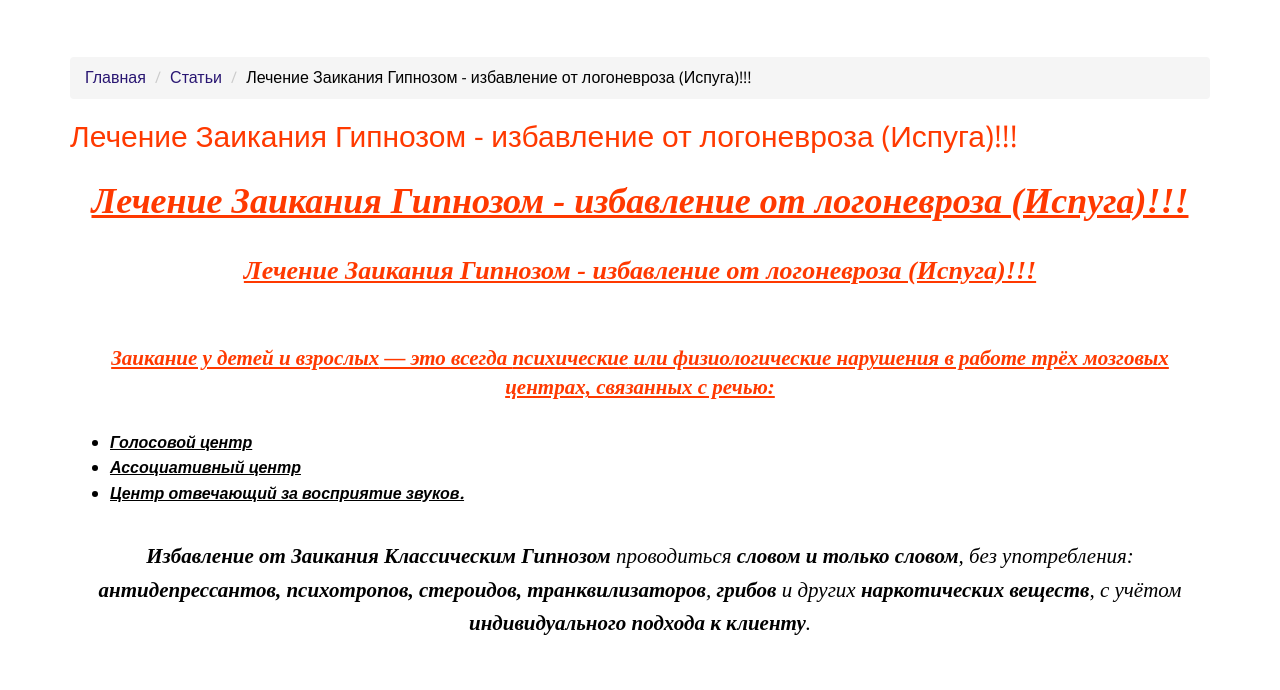
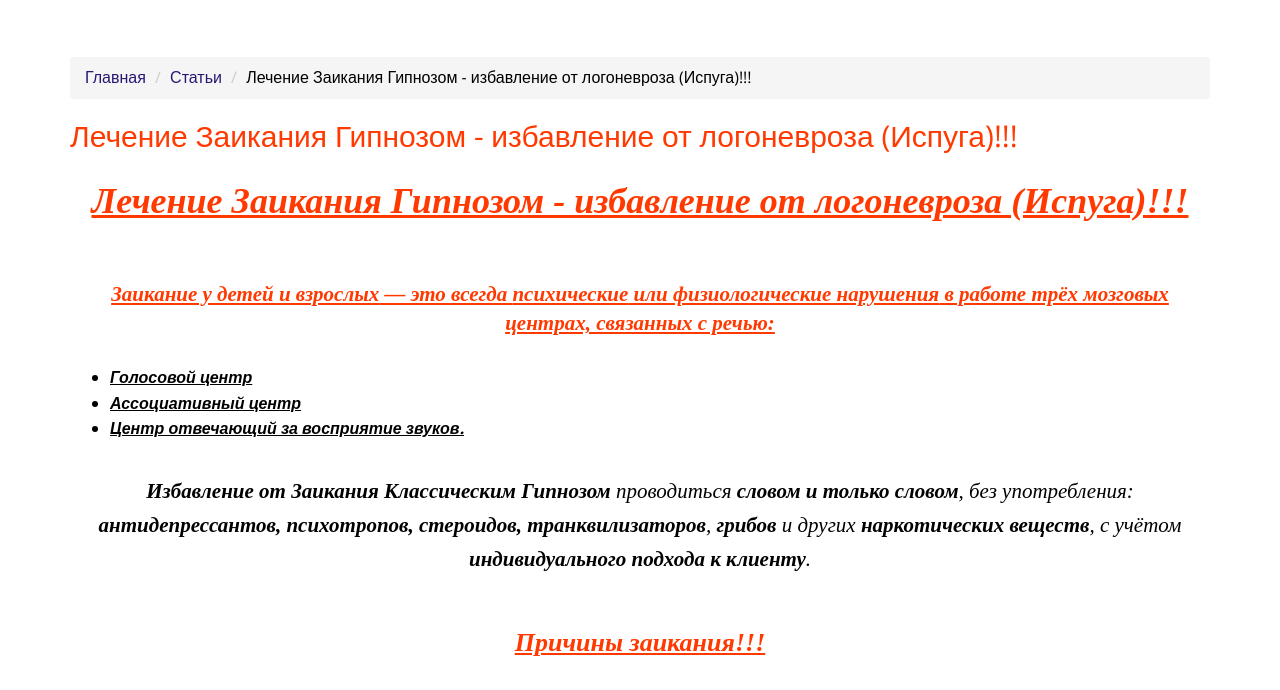
Before and after one commit to gipnos/gipnos.github.io, a plain HTML site: page zaikanie.html in a window 1280 px wide. Shown: the part 99-789 px from the top of the page. Drawn offline with nearby package versions, Linux system fonts and the light colour scheme; a web font is replaced by a local one.

Commit message:
zaikanie.html

```diff
--- a/zaikanie.html
+++ b/zaikanie.html
@@ -214,7 +214,6 @@ ga('send', 'pageview');
 
 
 <center><h2><span style="font-family: 'times new roman', times; font-size: 36px;"><b><u><em>Лечение Заикания Гипнозом - избавление от логоневроза (Испуга)!!!</em></u></b></span></h2></center>
-<center><h1><span style="font-family: 'times new roman', times; font-size: 26px;"><b><u><em>Лечение Заикания Гипнозом - избавление от логоневроза (Испуга)!!!</em></u></b></span></h1></center>
 
 <br><center><h2><span style="font-family: 'times new roman', times; font-size: 21px;"><B><U><em><b>Заикание у детей и взрослых</b> — это всегда <b>психические</b> или <b>физиологические нарушения</b> в работе трёх мозговых центрах, связанных с речью:</em></U></B></SPAN></h2></center>
 
@@ -426,7 +425,7 @@ ga('send', 'pageview');
 
 
 <br><br>
-<br><br><em>#регрессия #regressio #регрессии #Регрессотерапевт #Регрессионист #regressionist #Регрессолог #Гипнотизёр #Гипнолог #Гипнотерапевт #Психосоматолог #Гипнотерапия #Гипноз #Сеансы_Гипноза #Сеанс #Лечение #Гипнозом #Страхи #Фобии #Депрессии #ВСД #Невроз #Бесплодие #Игромания #Тревога #Беспокойства #Анорексия #Булимия #Любовная_зависимость #Психотерапия #Психотерапевт #Энерготерапевт #Лунатизм #Шопомания #Селфи #Психосоматика #Гипносеанс #Психолог #консультации #транс #Самогипноз #помощь #Классический_гипноз #Регрессивный_гипноз #Сомнамбулизм #Гипноанализ #Классический #Парапсихолог #Кинезиолог #Хороший #Тренер #Мануальная #Терапия #Хиропрактик #Костоправ #Шопоголизм #Клаустрофобия #Агорафобия #Некрофобия #Никтофобия #Фобия #Страх #Phobia</em>
+<br><br><em>#Заикание #избавление #логоневроз #Испуг #регрессия #regressio #регрессии #Регрессотерапевт #Регрессионист #regressionist #Регрессолог #Гипнотизёр #Гипнолог #Гипнотерапевт #Психосоматолог #Гипнотерапия #Гипноз #Сеансы_Гипноза #Сеанс #Лечение #Гипнозом #Страхи #Фобии #Депрессии #ВСД #Невроз #Бесплодие #Игромания #Тревога #Беспокойства #Анорексия #Булимия #Любовная_зависимость #Психотерапия #Психотерапевт #Энерготерапевт #Лунатизм #Шопомания #Селфи #Психосоматика #Гипносеанс #Психолог #консультации #транс #Самогипноз #помощь #Классический_гипноз #Регрессивный_гипноз #Сомнамбулизм #Гипноанализ #Классический #Парапсихолог #Кинезиолог #Хороший #Тренер #Мануальная #Терапия #Хиропрактик #Костоправ #Шопоголизм #Клаустрофобия #Агорафобия #Некрофобия #Никтофобия #Фобия #Страх #Phobia</em>
 
 
 <br><br><em>#Киев #Одесса #Ильичевск #Донецк #Артёмовск #Бахмут #Соледар #Часов_Яр #Северск #Горловка #Красный #Лиман #Константиновка #Краматорск #Славянск #Дружковка #Красноармейск #Покровск #Димитров #Доброполье #Дзержинск #Авдеевка #Макеевка #Волноваха #Мариуполь #Харцызск #Шахтёрск #Торез #Ясиноватая #Енакиево #Луганск #Лисичанск #Северодонецк #Рубежное #Кременная #Попасная #Старобельск #Стаханов #Свердловск #Ровеньки #Брянка #Первомайск #Кировск #Перевальск #Антрацит #Алчевск #Краснодон #Красный_Луч #Харьков #Изюм #Балаклея #Лозовая #Первомайский #Чугуев #Купянск #Днепропетровск #Павлоград #Кривой_Рог #Днепродзержинск #Херсон #Николаев #Запорожье #Полтава #Сумы #Львов #Винница #Черновцы #Чернигов #Черкассы #Хмельницкий #Луцк #Ровно #Тернополь #Ивано_Франковск #Кировоград #Житомир #Ужгород #Симферополь #Севастополь #Ялта #Алупка #Алушта #Керчь #Крым</em>
```
